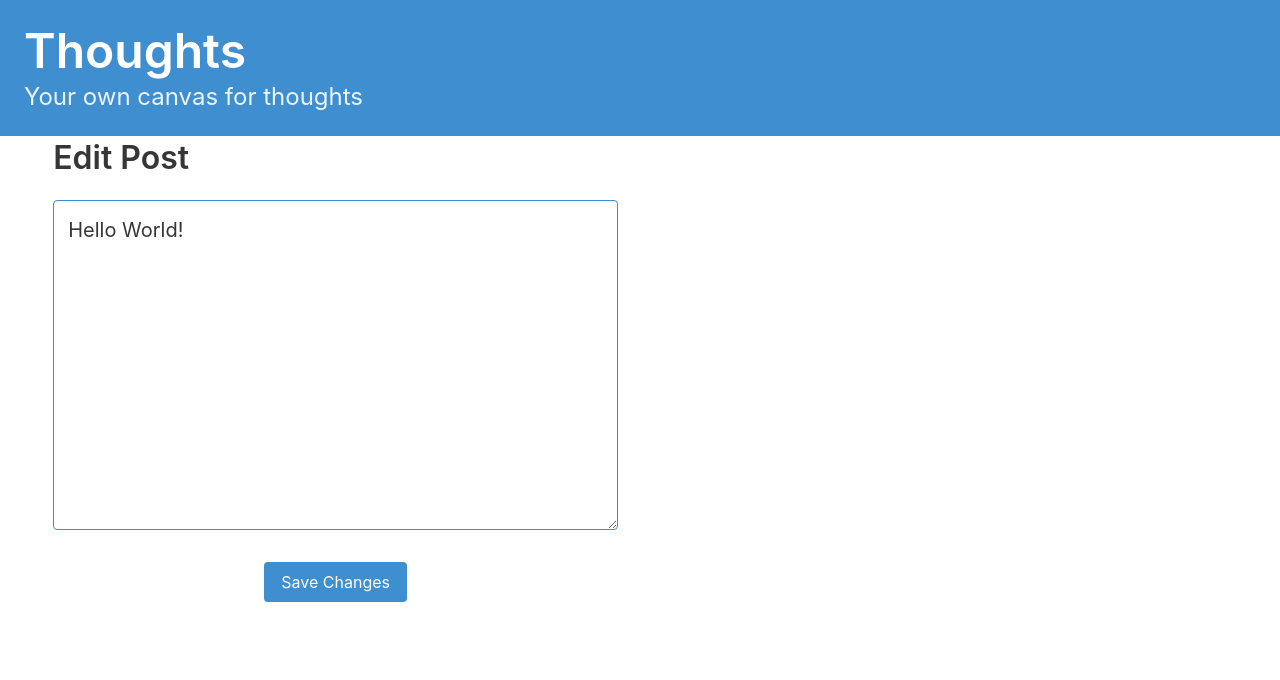
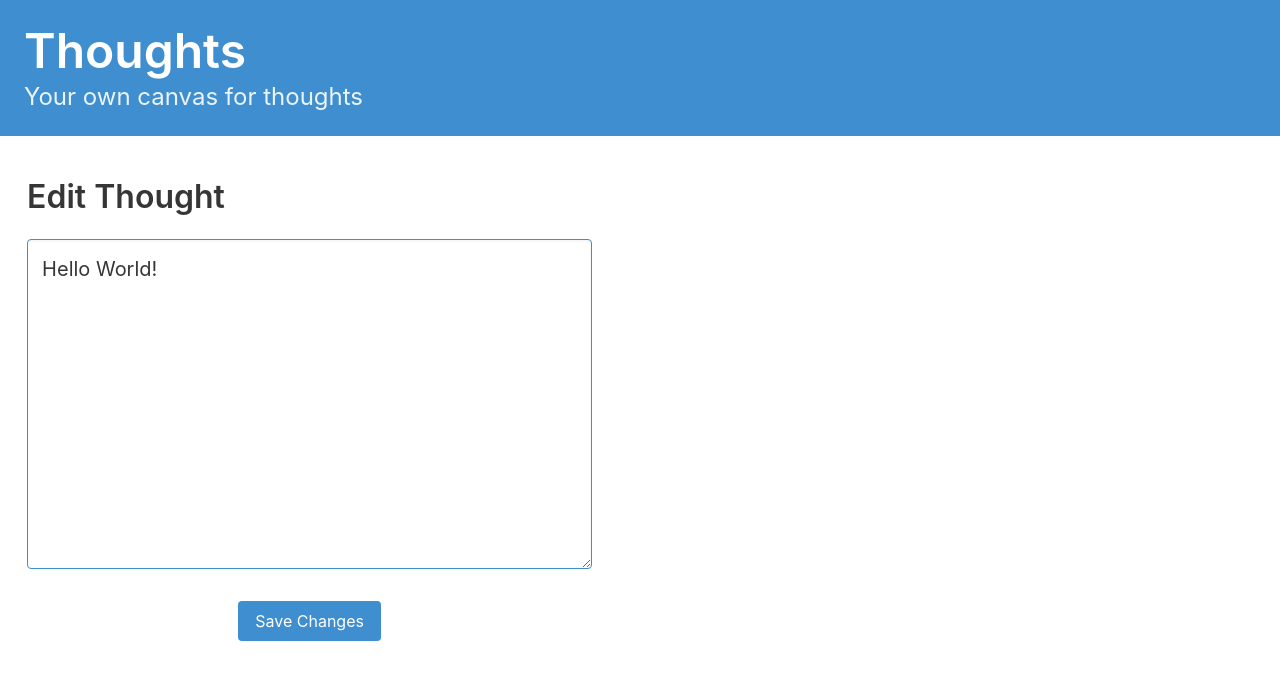
Before and after one commit to vlad1894/SocialMediaApp, a Django app: page /thought/19 in a window 1280 px wide. Shown: the top 680 px of the page. Run offline with Django 4.2, Linux system fonts and the light colour scheme; a user stored in the database is signed in; data comes from the database, SQL or seed files in the repository; both versions use the stored data as it was after the commit.

Commit message:
all done

```diff
--- a/socialapp/models.py
+++ b/socialapp/models.py
@@ -1,7 +1,8 @@
 from django.db import models
 from django.contrib.auth.models import User
 from django.db.models.signals import post_save
-# from django.dispatch import receiver
+from django.dispatch import receiver
+from django.db.models.signals import post_save
 
 
 class Profile(models.Model):
@@ -16,15 +17,18 @@ class Profile(models.Model):
     def __str__(self):
         return self.user.username
 
-# @receiver(post_save, sender=User)
+@receiver(post_save, sender=User)
+def create_profile(sender, instance, created, **kwargs):
+    if created:
+        profile = Profile.objects.create(user=instance)
 
 
-def create_profile(sender, instance, created, **kwargs):
-    if created:
-        user_profile = Profile(user=instance)
-        user_profile.save
-        user_profile.follows.set([instance.profile.id])
-        user_profile.save()
+# def create_profile(sender, instance, created, **kwargs):
+#     if created:
+#         user_profile = Profile(user=instance)
+#         user_profile.save
+#         user_profile.follows.set([instance.profile.id])
+#         user_profile.save()
 
 
 class Thought(models.Model):
@@ -43,4 +47,7 @@ class Thought(models.Model):
 
     class Meta:
         ordering = ['-created_at']
-# Create your models here.
+
+
+
+post_save.connect(create_profile, sender=User)
--- a/socialapp/templates/socialapp/edit_thought.html
+++ b/socialapp/templates/socialapp/edit_thought.html
@@ -2,7 +2,7 @@
 {% block content %}
 <div class = "parent-container">
 <div class="container">
-    <h1 class="title">Edit Post</h1>
+    <h1 class="title">Edit Thought</h1>
     <form method="post">
         {% csrf_token %}
         {{ form.as_p }}
@@ -21,7 +21,8 @@
   display: flex;
   flex-direction: column;
   align-items: center;
-  margin-left: 5%;
+  margin-left: 3%;
+  margin-top: 3%;
 }
 
 .container {
--- a/socialapp/templates/userextend/create_user.html
+++ b/socialapp/templates/userextend/create_user.html
@@ -9,7 +9,7 @@
             <form method="post">
             {% csrf_token %}
             {{ form.as_p }}
-            <button class="button is-info is-fullwidth is-normal mt-5" type="submit">Save</button>
+            <button class="button is-info is-normal mt-5" type="submit">Save</button>
             </form>
         </div>
     </div>
--- a/userextend/views.py
+++ b/userextend/views.py
@@ -24,7 +24,7 @@ from userextend.forms import UserExtendForm
 class UserExtendCreateView(CreateView):
     template_name = 'userextend/create_user.html'
     form_class = UserExtendForm
-    success_url = reverse_lazy('/')
+    success_url = reverse_lazy('login')
 
     def form_valid(self, form):
         try:
```
Also changed, not shown: db.sqlite3.
